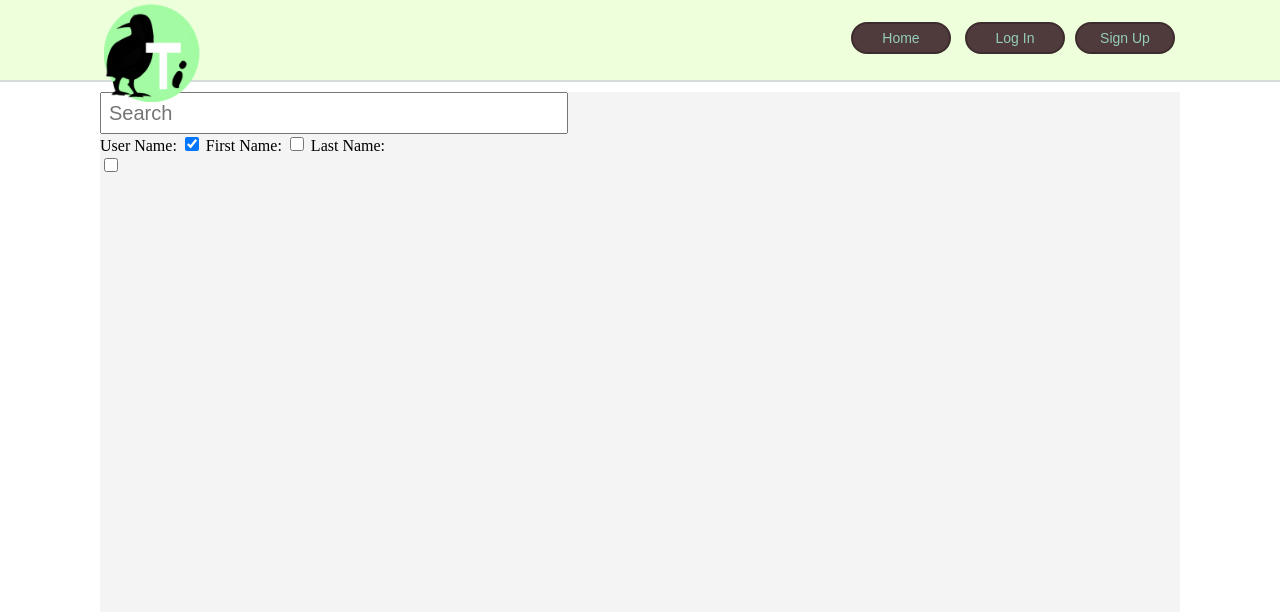
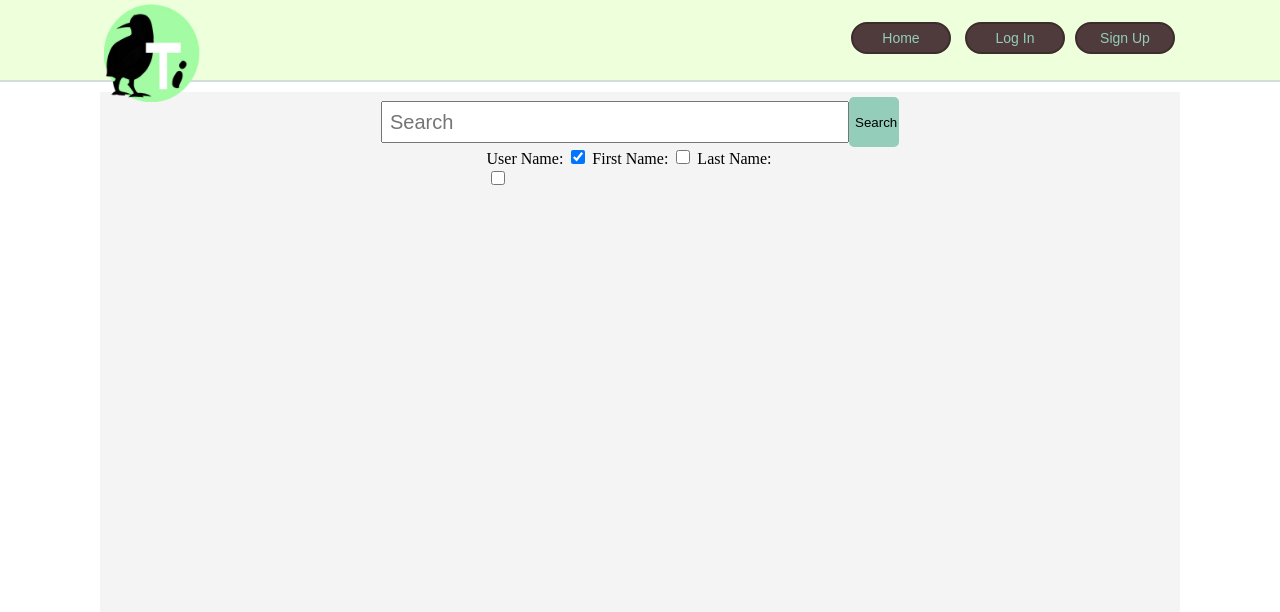
Before and after one commit to thorpe-sean-wm/TrendIt, a PHP site: page /search.php in a window 1280 px wide. Shown: the top 612 px of the page. Run offline with PHP 8.4, Linux system fonts and the light colour scheme; some web fonts are replaced.

Commit message:
Worked on search page, made the search bar more appealing.

```diff
--- a/centerScript.js
+++ b/centerScript.js
@@ -1,24 +1,20 @@
-var contentDiv;
-
+var parentDiv;
 function start() {
-    contentDiv = document.getElementById("main");
     var targets = document.getElementsByClassName("centerDiv");
     var number = targets.length;
     var tracker = 0;
     for (targets[tracker]; tracker <= (number - 1) ; tracker++) {
-        centering(targets[tracker]);
+        parentDiv = targets[tracker].parentNode;
+        centering(targets[tracker], parentDiv);
     }
 }
-
-
-function centering(input) {
+function centering(input, parent) {
     var w = input.style.width;
     var wLength = w.length;
-    w = Number(w.substring(0 , (wLength - 2)));
-    var CW = contentDiv.style.width;
-    var CWLength = CW.length;
-    CW = Number(CW.substring(0, (CWLength - 2)));
-    console.log(CW);
+    w = Number(w.substring(0, (wLength - 2)));
+    var PW = parent.style.width;
+    var PWLength = PW.length;
+    PW = Number(PW.substring(0, (PWLength - 2)));
+    input.style.marginLeft = (String((PW / 2) - (w / 2)) + "px");
 
-//    console.log(LMar);
 }
--- a/search.php
+++ b/search.php
@@ -11,21 +11,22 @@
 
 </head>
 
-<body onload="start()">
+<body onload="start()" onresize="start()">
 <?php
 require_once "header.php";
 ?>
 <div class="container">
-    <div class="content" id="main">
+    <div class="content">
         <!-- The Search Bar will take the  -->
         <div id="searchBarContainer">
-            <form method="get" action="<?php echo $_SERVER['PHP_SELF']; ?>">
-                <div></div>
-                <div class="centerDiv" style="width: 468px;">
+            <form method="get" action="<?php echo $_SERVER['PHP_SELF']; ?>" style="width: 1080px;">
+                <div style="height: 1px;"></div>
+                <div class="centerDiv" style="width: 518px; margin-left: 285px; height: 42px; margin-top: 4px">
                     <label for="searchBar"></label>
                     <input id="searchBar" type="text" placeholder="Search">
+                    <input type="submit" id="searchSubmit" value="Search">
                 </div>
-                <div class="centerDiv" style="width: 307px;">
+                <div class="centerDiv" style="width: 307px; margin-left: 386px; margin-top: 5px;">
                     <label for="userNameSearch" class="OptLabelSearch">User Name:</label>
                     <input type="checkbox" id="userNameSearch" class="OptInputSearch" checked="true">
                     <label for="firstNameSearch" class="OptLabelSearch">First Name:</label>
@@ -36,6 +37,11 @@ require_once "header.php";
             </form>
             </div>
         <div id="searchResults">
+            <?php
+            $dbh = new PDO ('mysql:host=localhost;dbname=trenditdb', 'root', 'root');
+
+
+            ?>
             <table>
                 <?php
 
--- a/searchStyles.css
+++ b/searchStyles.css
@@ -3,6 +3,21 @@
     width: 450px;
     font-size: 20px;
     padding: 4px 7px 4px 7px;
+    float: left;
+    margin-top: 4px;
+}
+#searchSubmit{
+    height: 50px;
+    width: 50px;
+    float: left;
+    background-color: #94CEBA;
+    border: 0;
+    border-radius: 5px;
+    -webkit-transition: background-color .35s ease-in-out, border-radius .4s ease-in-out;
+}
+#searchSubmit:hover{
+    background-color: #6bbda0;
+    border-radius: 25px;
 }
 .centerDiv{
 
```
